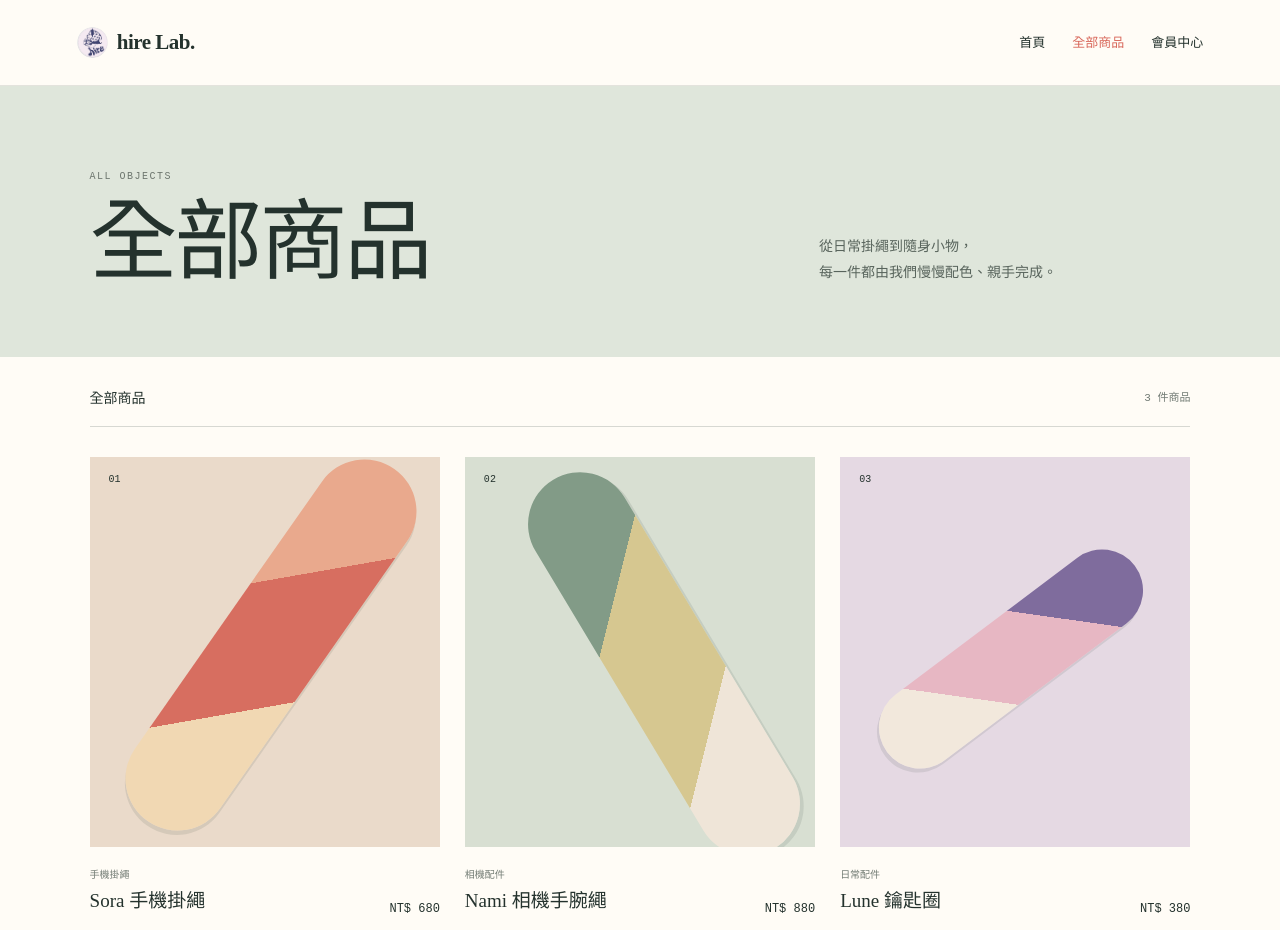
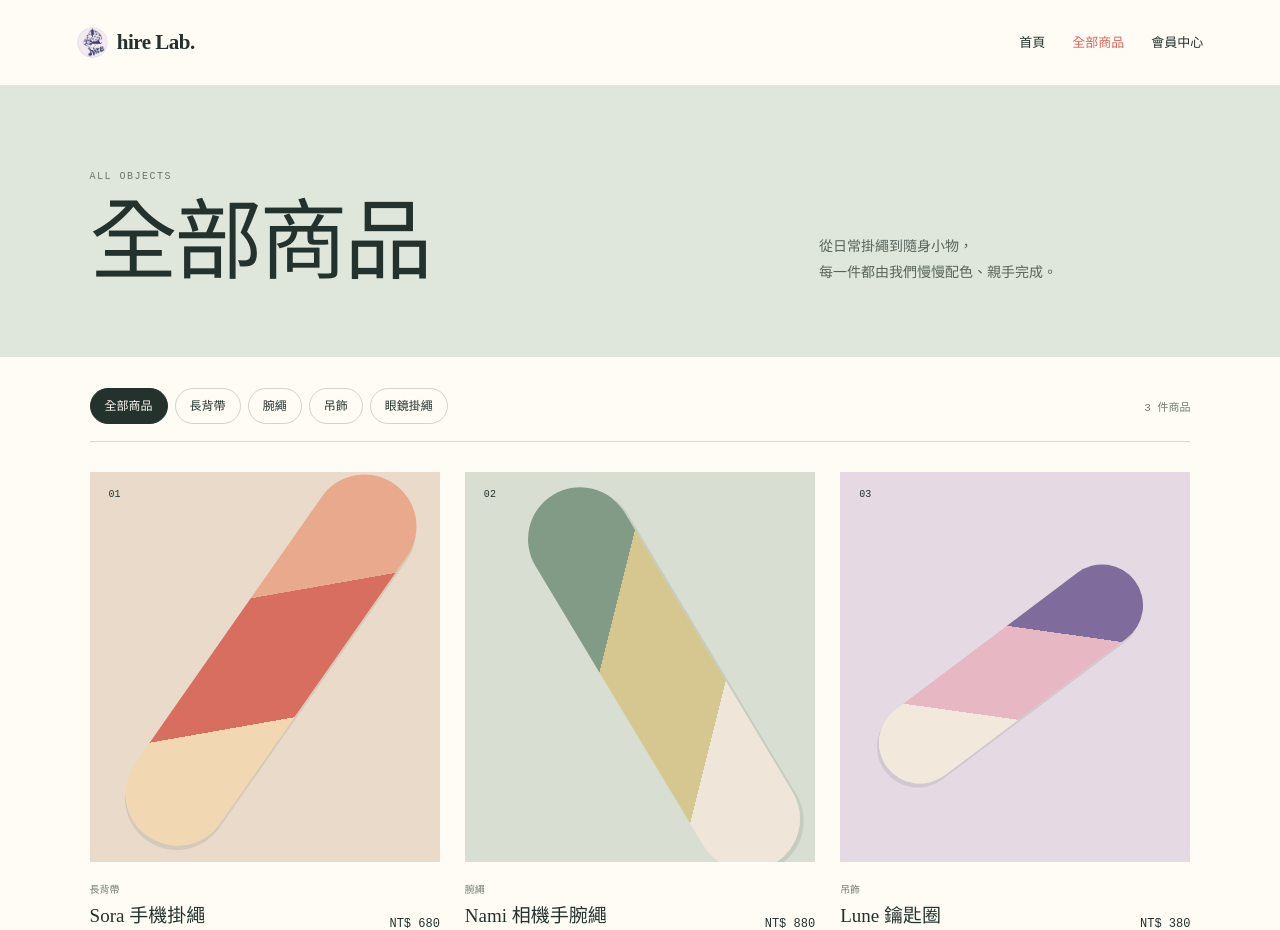
Before and after one commit to yuhsianghungg/hire-lab, a Next.js app: page /products in a window 1280 px wide. Shown: the top 930 px of the page. Built offline with nearby package versions, Linux system fonts and the light colour scheme.

Commit message:
Replace product categories and add filters

```diff
--- /dev/null
+++ b/app/products/ProductCatalog.tsx
@@ -0,0 +1,73 @@
+"use client";
+
+import { useState } from "react";
+import {
+  formatPrice,
+  productCategories,
+  products,
+  type ProductCategory,
+} from "@/lib/products";
+
+type CategoryFilter = "全部商品" | ProductCategory;
+
+export default function ProductCatalog() {
+  const [activeCategory, setActiveCategory] = useState<CategoryFilter>("全部商品");
+  const filteredProducts =
+    activeCategory === "全部商品"
+      ? products
+      : products.filter((product) => product.type === activeCategory);
+
+  return (
+    <>
+      <div className="catalog-toolbar">
+        <div className="category-filters" aria-label="商品分類">
+          {(["全部商品", ...productCategories] as CategoryFilter[]).map((category) => (
+            <button
+              aria-pressed={activeCategory === category}
+              className={activeCategory === category ? "active" : ""}
+              key={category}
+              onClick={() => setActiveCategory(category)}
+              type="button"
+            >
+              {category}
+            </button>
+          ))}
+        </div>
+        <small>{filteredProducts.length} 件商品</small>
+      </div>
+
+      {filteredProducts.length > 0 ? (
+        <section className="catalog-grid" aria-label={`${activeCategory}商品列表`}>
+          {filteredProducts.map((product) => {
+            const productNumber = products.findIndex((item) => item.slug === product.slug) + 1;
+
+            return (
+              <article className={`catalog-card catalog-card-${productNumber}`} key={product.slug}>
+                <a className="catalog-visual" href={`/products/${product.slug}`} aria-label={`查看 ${product.name}`}>
+                  <span className="catalog-number">0{productNumber}</span>
+                  <i style={{ background: `linear-gradient(135deg, ${product.colors[0]} 0 33%, ${product.colors[1]} 33% 66%, ${product.colors[2]} 66%)` }} />
+                  <b>VIEW</b>
+                </a>
+                <div className="catalog-info">
+                  <div><p>{product.type}</p><h2><a href={`/products/${product.slug}`}>{product.name}</a></h2></div>
+                  <strong>{formatPrice(product.price)}</strong>
+                </div>
+                <p className="catalog-tagline">{product.tagline}</p>
+                <a className="catalog-link" href={`/products/${product.slug}`}>查看商品 <span>→</span></a>
+              </article>
+            );
+          })}
+        </section>
+      ) : (
+        <section className="catalog-empty" aria-live="polite">
+          <p className="eyebrow">COMING SOON</p>
+          <h2>{activeCategory}</h2>
+          <p>此分類目前尚未上架商品，歡迎先看看其他分類。</p>
+          <button className="button button-dark" onClick={() => setActiveCategory("全部商品")} type="button">
+            查看全部商品
+          </button>
+        </section>
+      )}
+    </>
+  );
+}
--- a/app/products/page.tsx
+++ b/app/products/page.tsx
@@ -1,8 +1,8 @@
-import { formatPrice, products } from "@/lib/products";
+import ProductCatalog from "./ProductCatalog";
 
 export const metadata = {
   title: "全部商品｜hire Lab.",
-  description: "瀏覽 hire Lab. 手工掛繩、相機配件與日常小物。",
+  description: "瀏覽 hire Lab. 長背帶、腕繩、吊飾與眼鏡掛繩。",
 };
 
 export default function ProductsPage() {
@@ -18,28 +18,7 @@ export default function ProductsPage() {
         <p>從日常掛繩到隨身小物，<br />每一件都由我們慢慢配色、親手完成。</p>
       </section>
 
-      <div className="catalog-toolbar">
-        <span>全部商品</span>
-        <small>{products.length} 件商品</small>
-      </div>
-
-      <section className="catalog-grid" aria-label="商品列表">
-        {products.map((product, index) => (
-          <article className="catalog-card" key={product.slug}>
-            <a className="catalog-visual" href={`/products/${product.slug}`} aria-label={`查看 ${product.name}`}>
-              <span className="catalog-number">0{index + 1}</span>
-              <i style={{ background: `linear-gradient(135deg, ${product.colors[0]} 0 33%, ${product.colors[1]} 33% 66%, ${product.colors[2]} 66%)` }} />
-              <b>VIEW</b>
-            </a>
-            <div className="catalog-info">
-              <div><p>{product.type}</p><h2><a href={`/products/${product.slug}`}>{product.name}</a></h2></div>
-              <strong>{formatPrice(product.price)}</strong>
-            </div>
-            <p className="catalog-tagline">{product.tagline}</p>
-            <a className="catalog-link" href={`/products/${product.slug}`}>查看商品 <span>→</span></a>
-          </article>
-        ))}
-      </section>
+      <ProductCatalog />
 
       <footer className="store-footer"><a className="brand" href="/"><img className="brand-logo" src="/hire-logo.png" alt="hire Lab. 標誌" /> hire Lab.</a><p>Handmade cords & worldly objects.</p><a href="/">返回首頁 ↑</a></footer>
     </main>
--- a/lib/products.ts
+++ b/lib/products.ts
@@ -1,7 +1,11 @@
+export const productCategories = ["長背帶", "腕繩", "吊飾", "眼鏡掛繩"] as const;
+
+export type ProductCategory = (typeof productCategories)[number];
+
 export type Product = {
   slug: string;
   name: string;
-  type: string;
+  type: ProductCategory;
   price: number;
   colors: string[];
   colorNames: string[];
@@ -15,7 +19,7 @@ export const products: Product[] = [
   {
     slug: "sora-phone-lanyard",
     name: "Sora 手機掛繩",
-    type: "手機掛繩",
+    type: "長背帶",
     price: 680,
     colors: ["#E9A98D", "#D76E60", "#F1D8B3"],
     colorNames: ["朝霞粉", "陶土橘", "燕麥米"],
@@ -32,7 +36,7 @@ export const products: Product[] = [
   {
     slug: "nami-camera-wrist-strap",
     name: "Nami 相機手腕繩",
-    type: "相機配件",
+    type: "腕繩",
     price: 880,
     colors: ["#829B87", "#D6C790", "#EFE5D8"],
     colorNames: ["鼠尾草綠", "日光黃", "霧白"],
@@ -49,7 +53,7 @@ export const products: Product[] = [
   {
     slug: "lune-keychain",
     name: "Lune 鑰匙圈",
-    type: "日常配件",
+    type: "吊飾",
     price: 380,
     colors: ["#7F6C9D", "#E7B7C3", "#F2E8DC"],
     colorNames: ["暮色紫", "花瓣粉", "暖沙米"],
```
Also changed, not shown: app/globals.css.
